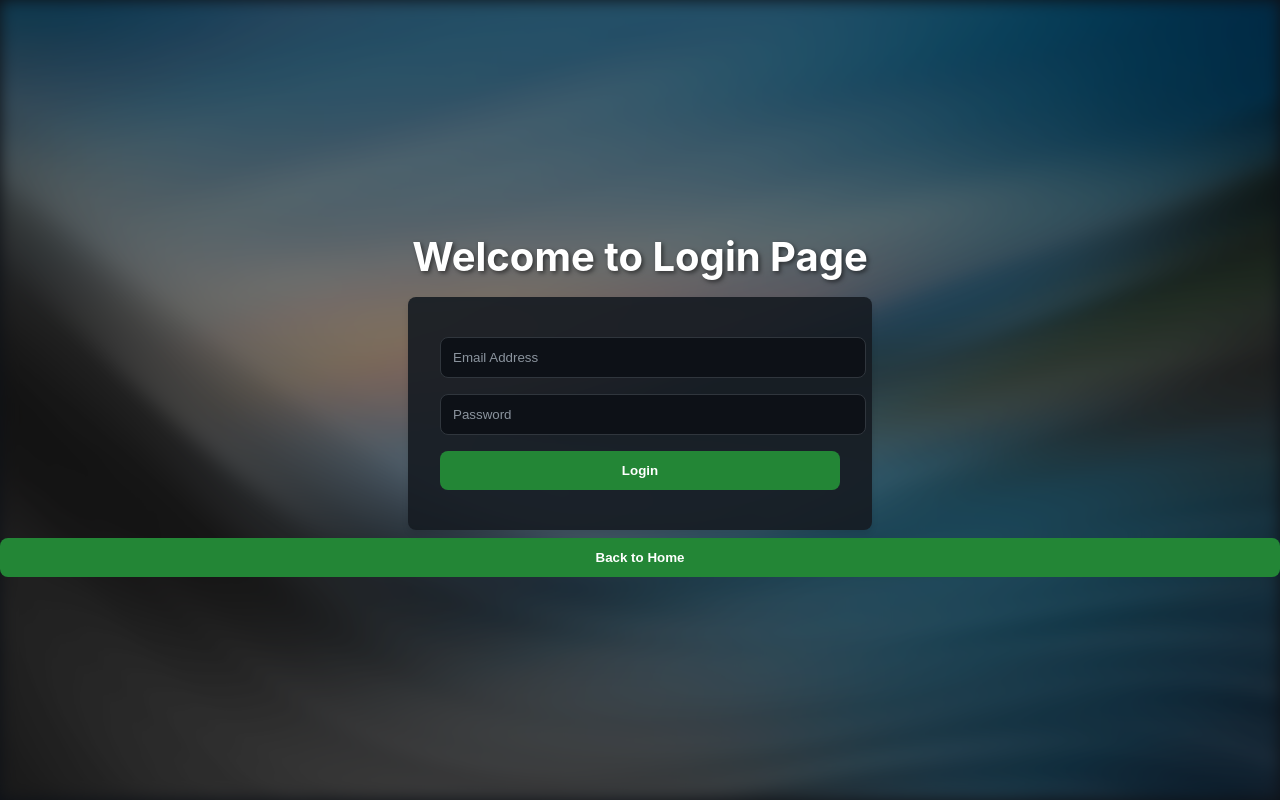
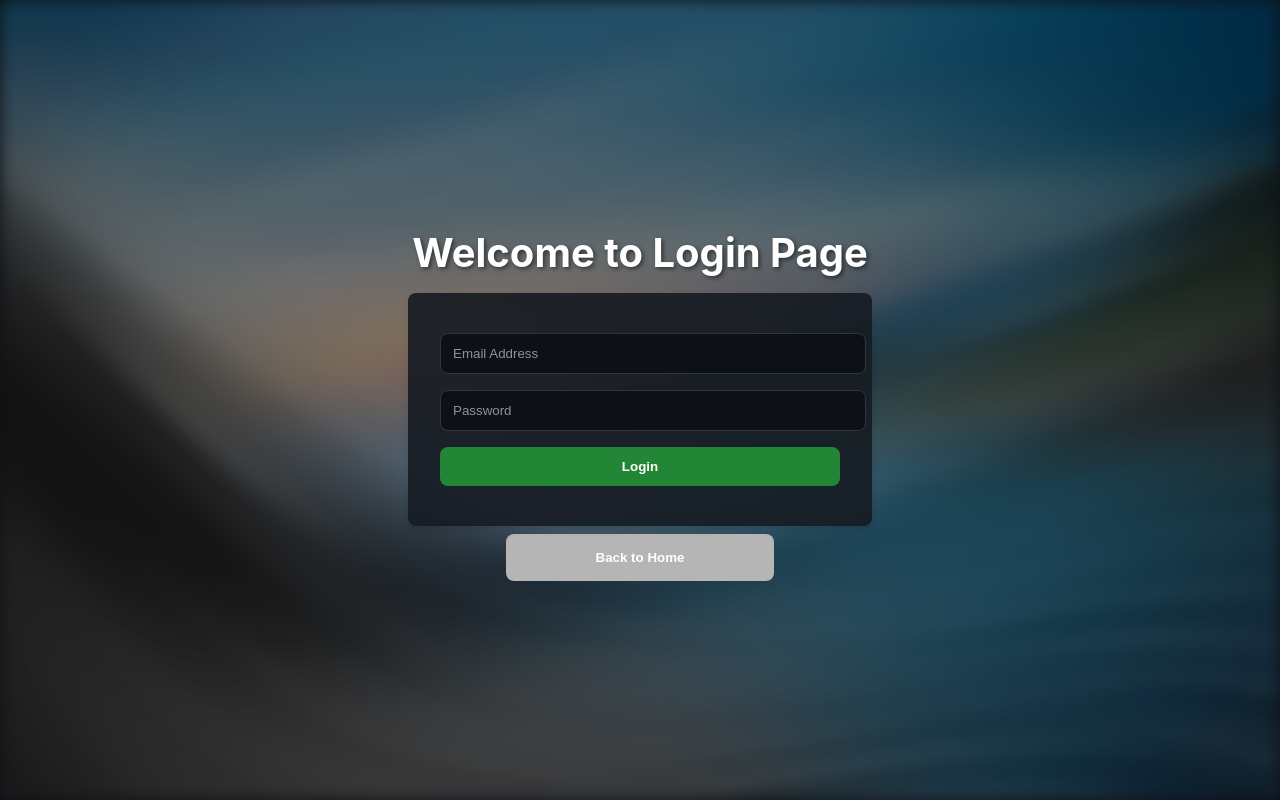
Before and after one commit to praseesh/Hospital-management, a Django app: page /staff/ in a window 1280 px wide. Run offline with Django 5.2, Linux system fonts and the light colour scheme.

Commit message:
administative staff

```diff
--- a/hospital_management/static/css/staff/login.css
+++ b/hospital_management/static/css/staff/login.css
@@ -68,3 +68,17 @@ h1 {
     text-shadow: 2px 2px 4px rgba(0, 0, 0, 0.5); /* Add a subtle shadow */
     z-index: 1; /* Ensure the heading is above the pseudo-element */
 }
+.button1 {
+    width: 21%; /* Adjust the width as needed */
+    padding: 1rem; /* Adjust the padding as needed */
+    margin: 0.5rem 0;
+    border: none;
+    border-radius: 0.5rem;
+    background-color: #b5b5b5;
+    color: white;
+    font-weight: bold;
+    cursor: pointer;
+}
+.button1:hover {
+    background-color: #2ea043;
+}
--- a/hospital_management/templates/staff/staff_login.html
+++ b/hospital_management/templates/staff/staff_login.html
@@ -3,7 +3,7 @@
 <html lang="en">
 <head>
     <meta charset="UTF-8">
-    <meta name="viewport" content="width= , initial-scale=1.0">
+    <meta name="viewport" content="width=device-width, initial-scale=1.0">
     <title>Document</title>
     <link href="{% static 'css/staff/login.css' %}" rel="stylesheet">
 </head>
@@ -15,6 +15,6 @@
         <input type="password" placeholder="Password" name="password" required>
         <button>Login</button>
     </form>
-    <button onclick="location.href='{% url 'home' %}'">Back to Home</button>
+    <button class="button1" onclick="location.href='{% url 'home' %}'">Back to Home</button>
 </body>
 </html>
--- a/staff/views.py
+++ b/staff/views.py
@@ -23,7 +23,9 @@ def staff(request):
     if 'staff_id' in request.session:
         staff_id = request.session['staff_id']
         staff = Staff.objects.get(id=staff_id)
-        if staff.role_id == 13:
+        if staff.role_id ==2:
+            actions = StaffAction.objects.all()
+        elif staff.role_id == 13:
             actions = StaffAction.objects.filter(id__lte=24)
         else:
             actions = StaffAction.objects.filter(role_id=staff.role_id)
@@ -44,10 +46,9 @@ def staff_login(request):
             if staff is None or staff == '':
                 return render(request, 'staff/staff_login.html', {'msg': 'Invalid Email or Password'})
             else:
-                # Check password
                 if check_password(password, staff.password):
                     request.session['staff_id'] = staff.id
-                    return redirect('staff_home')  # Redirect to staff_home view
+                    return redirect('staff_home')
                 else:
                     return render(request, 'staff/staff_login.html', {'msg': 'Invalid Email or Password'})
         except Staff.DoesNotExist:
@@ -56,11 +57,11 @@ def staff_login(request):
 
 
 def staff_doctor_list(request):
-    # Your logic for displaying the list of doctors
+
     return render(request, 'staff/doctor_list.html')
 
 def staff_patient_list(request):
-    # Your logic for displaying the list of patients
+
     return render(request, 'staff/patient_list.html')
 
 def staff_invoice(request):
```
